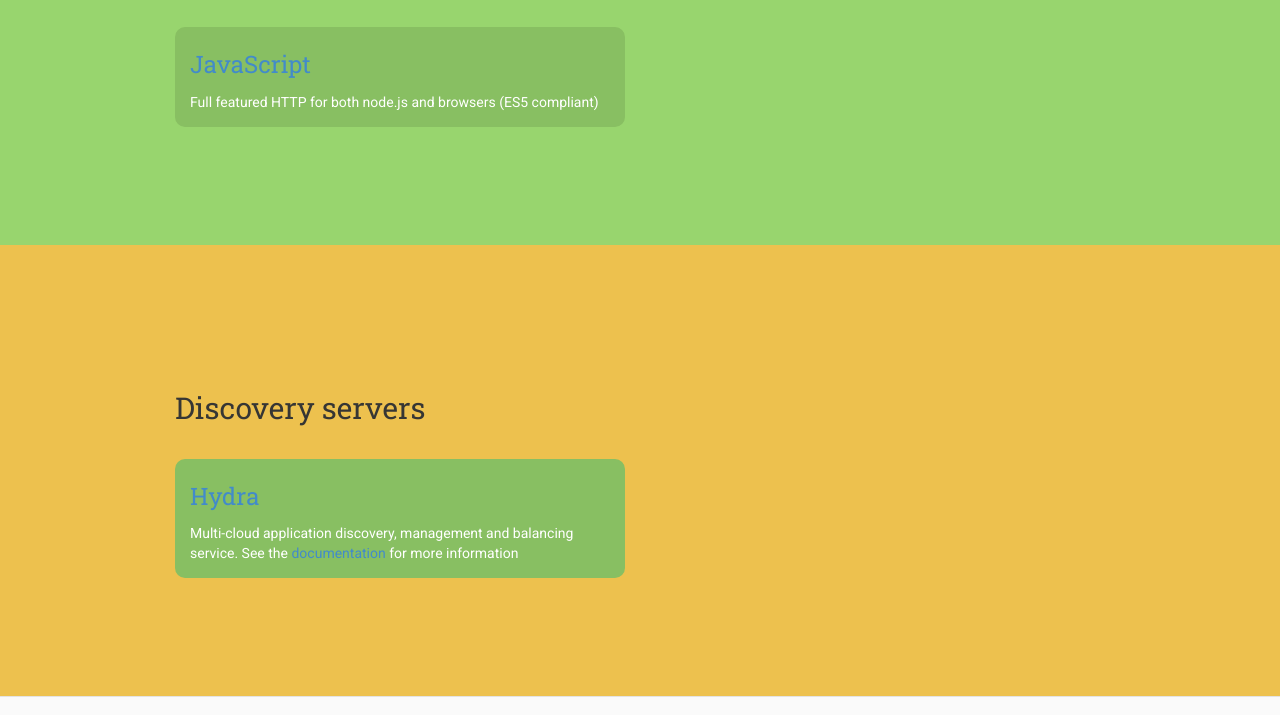
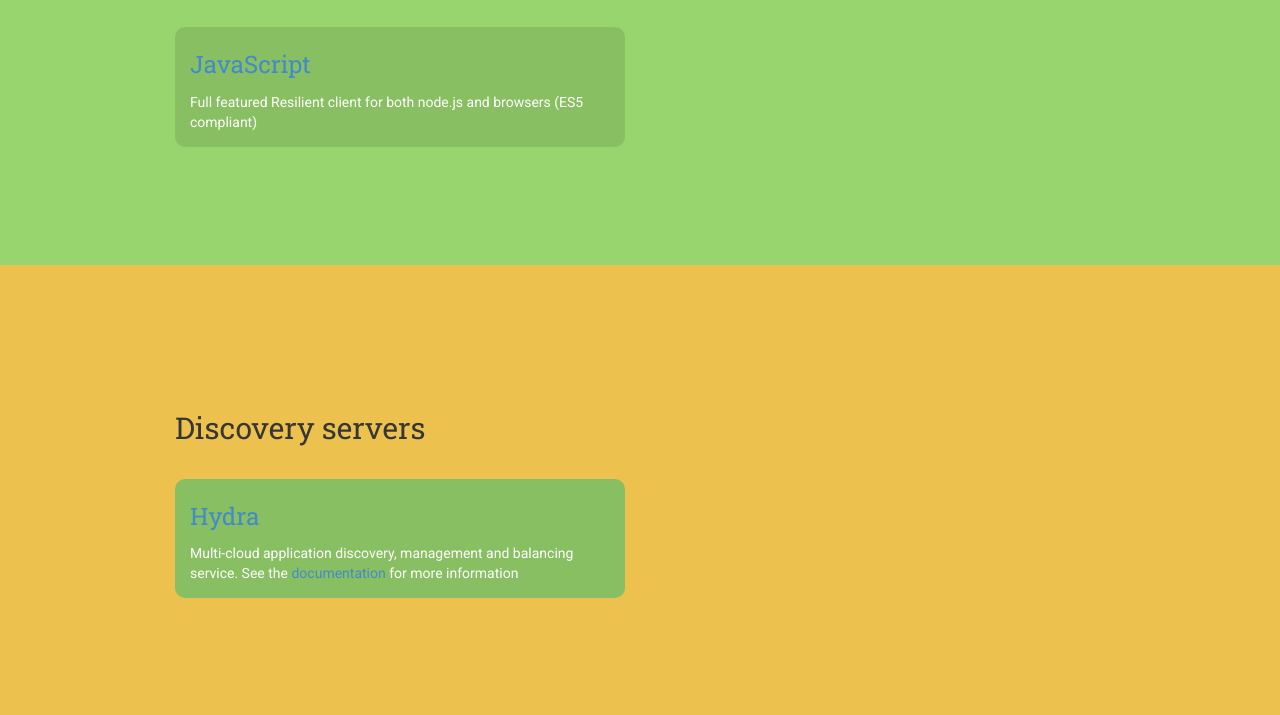
Before and after one commit to resilient-http/resilient-http.github.io, a plain HTML site: page index.html in a window 1280 px wide. Shown: the part 4054-4769 px from the top of the page. Drawn offline with nearby package versions, Linux system fonts and the light colour scheme.

Commit message:
fix: type

```diff
--- a/index.html
+++ b/index.html
@@ -120,7 +120,7 @@
                 <div class="col-sm-6 testimonial">
                     <div class="quote">
                         <h3><a href="https://github.com/resilient-http/resilient.js">JavaScript</a></h3>
-                        <p>Full featured HTTP for both node.js and browsers (ES5 compliant)</p>
+                        <p>Full featured Resilient client for both node.js and browsers (ES5 compliant)</p>
                         <!--<br />
                         <p>
                             <span class="label label-info">npm install resilient</span>
```
